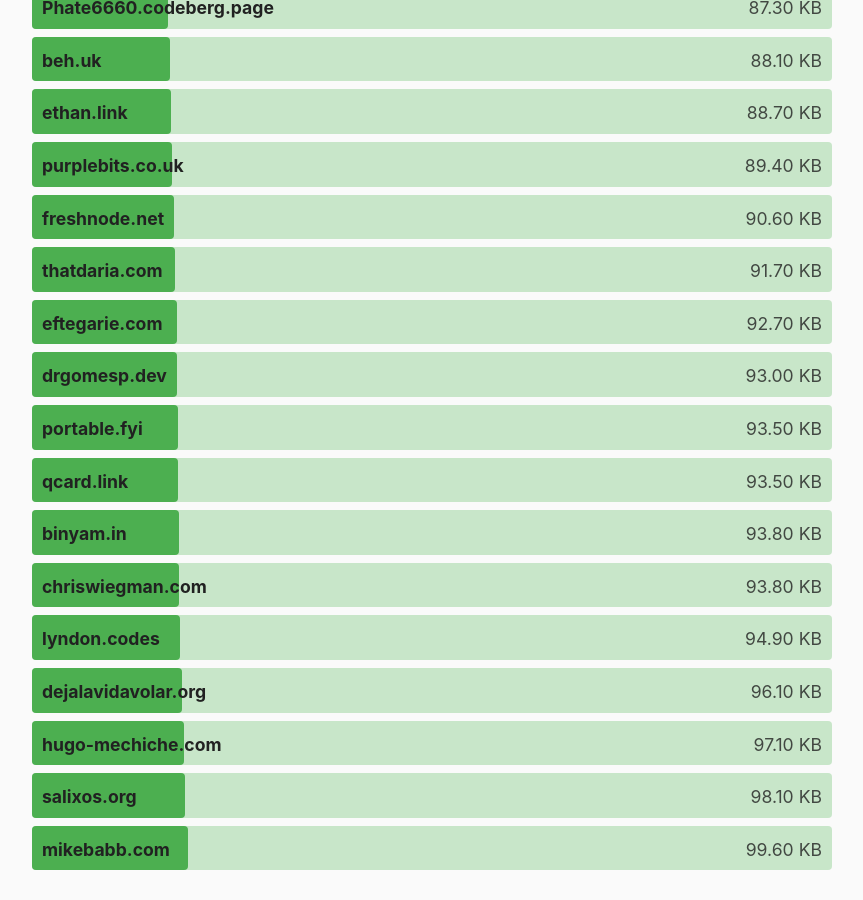
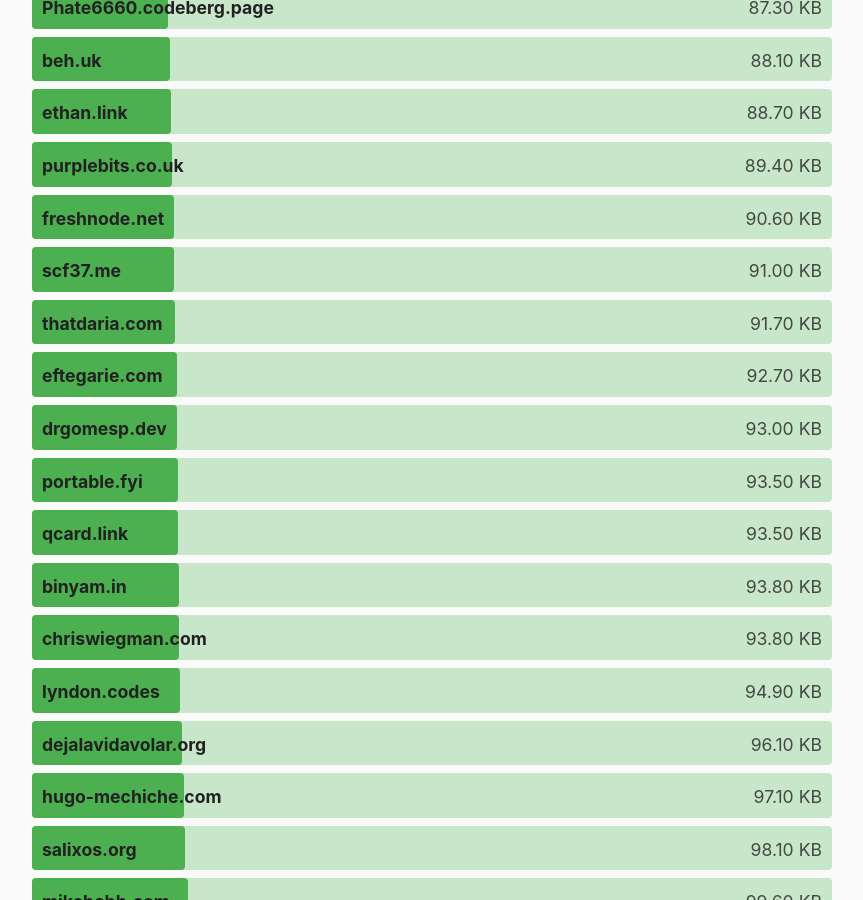
Before and after one commit to kevquirk/512kb.club, a Jekyll site: the page built from index.md, in a window 1280 px wide and 900 px high, scrolled down 9475 px. Shown: the whole window, without its empty margins (208-1071 px from the left). Built offline with Jekyll 4.4.1, drawn with Linux system fonts in a browser that asks for light colours.

Commit message:
Update sites.yml

```diff
--- a/_data/sites.yml
+++ b/_data/sites.yml
@@ -1437,3 +1437,8 @@
   url: https://zwieratko.sk/
   size: 27
   last_checked: 2021-05-18
+
+- domain: scf37.me
+  url: https://scf37.me/
+  size: 91
+  last_checked: 2021-07-14
```
